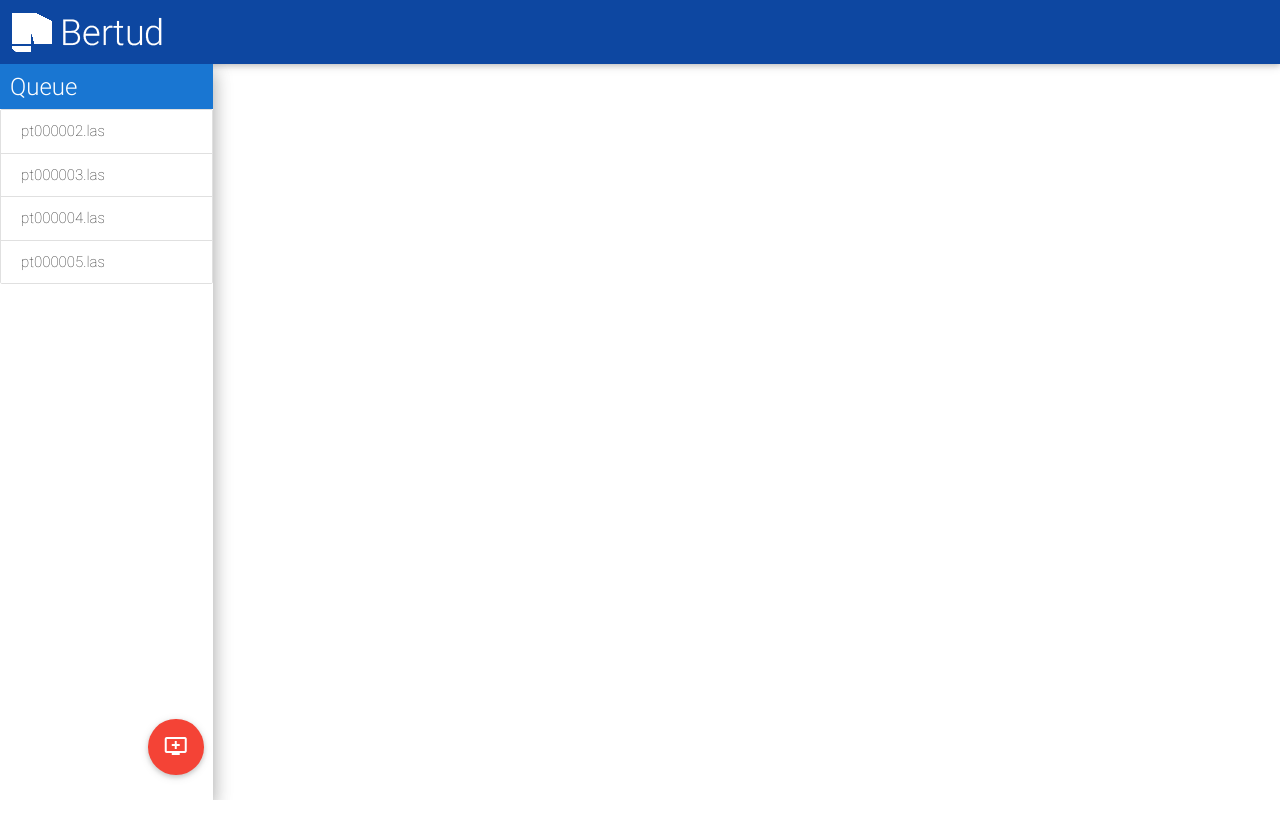
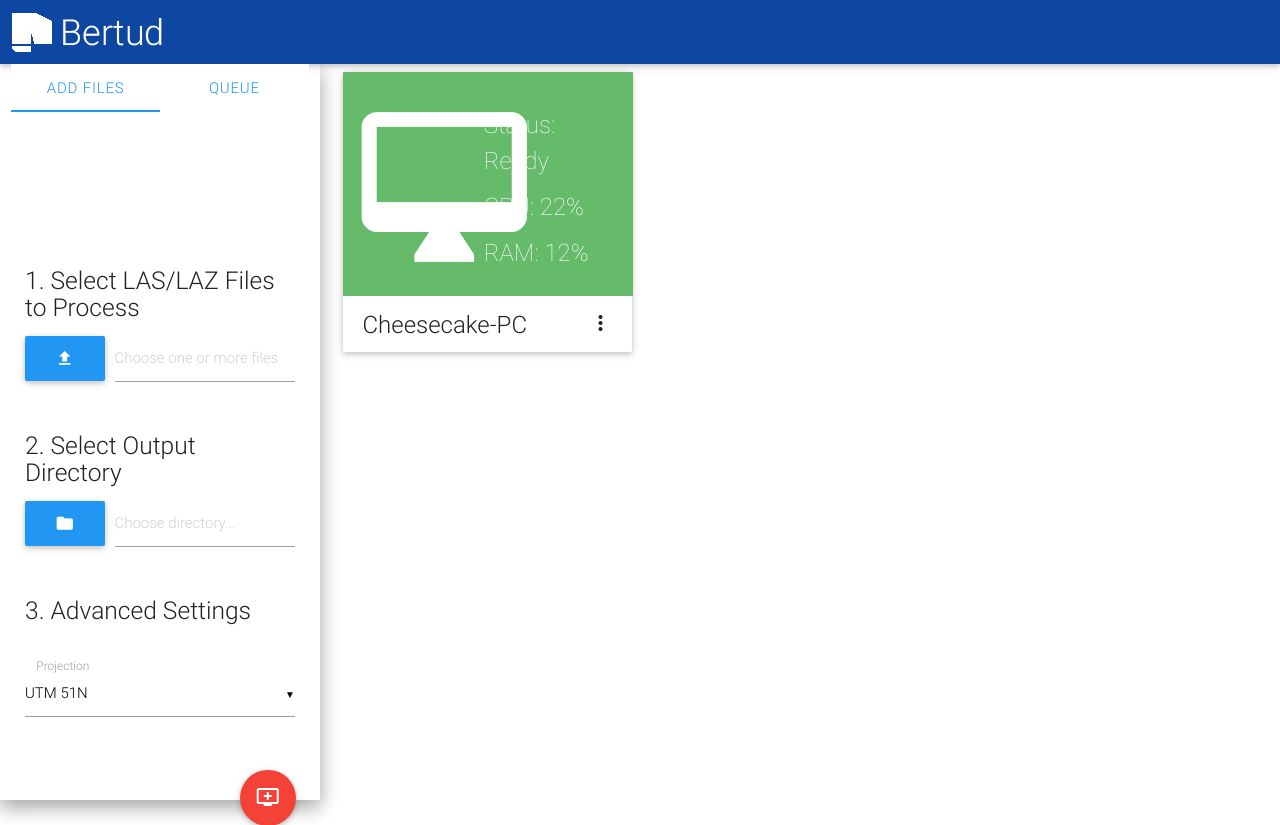
Before and after one commit to ivancheesecake/Bertud, a Flask app: template templates/index-v2.html in a window 1280 px wide. Before the commit the page ends 800 px from the top, so only its background shows below. Run offline with Flask 2, Linux system fonts and the light colour scheme; the template is opened without the code that fills it, so the values that code supplies are empty.

Commit message:
Added 'listening to workers' functionality

```diff
--- a/bertud-server-v2.py
+++ b/bertud-server-v2.py
@@ -3,10 +3,11 @@ import atexit
 import psutil
 import Pyro4
 import os
+import time
 # from Pyro4.util import SerializerBase
 # import workitem
 
-from flask import Flask,render_template,url_for
+from flask import Flask,render_template,url_for,redirect,jsonify
 app = Flask(__name__)
 
 def exit_handler():
@@ -37,15 +38,31 @@ atexit.register(exit_handler)
 
 @app.route('/')
 def index():
+
+	# Create a condition to check if these processes are running
+	subprocess.Popen(["pyro4-ns","--host","10.0.63.90"])
+	subprocess.Popen(["python","dispatcher.py"])
+	return redirect(url_for('dashboard'))
+
+@app.route('/dashboard')
+def dashboard():
+	# p = subprocess.Popen(["pyro4-ns","--host","10.0.63.90"])
 	return render_template("index-v2.html")
 
+# URI for starting the nameserver
+@app.route('/start_services')
+def start_services():
+	subprocess.Popen(["pyro4-ns","--host","10.0.63.90"])
+	# time.sleep(2)
+	subprocess.Popen(["python","dispatcher.py"])
+	return "Services initialized..."
 
-# URI for starting the nameserver
+
 @app.route('/start_nameserver')
 def start_nameserver():
 
 	# Open nameserver
-	p = subprocess.Popen(["pyro4-ns","--host","10.0.63.66"])
+	p = subprocess.Popen(["pyro4-ns","--host","10.0.63.90"])
 	return "Started nameserver successfully..."
 
 # URI for starting the nameserver
@@ -59,14 +76,10 @@ def start_dispatcher():
 @app.route('/listen')
 def listen():
 	# SerializerBase.register_dict_to_class("workitem.Workitem", Workitem.from_dict)
-	dispatcher = Pyro4.core.Proxy("PYRONAME:example.distributed.dispatcher@10.0.63.66")
+	dispatcher = Pyro4.core.Proxy("PYRONAME:example.distributed.dispatcher@10.0.63.90")
 
 	#JSONIFY THIS SHIT
-	return dispatcher.test()
-
-
-
-
+	return jsonify(dispatcher.getWorkerInfo())
 
 if __name__ == '__main__':
 	app.run(debug=True,host='0.0.0.0')
--- a/static/css/style.css
+++ b/static/css/style.css
@@ -6,6 +6,12 @@
 	margin:0px;
 }
 
+body{
+	font-family: Roboto Light;
+}
+
+/*Navbar Styles*/
+
 #navbar-icon{
 
 	margin-top:12px;
@@ -13,6 +19,11 @@
 }
 
 /* Left styles*/
+#files{
+	padding-left: 25px;
+	padding-right: 25px;
+	margin-top: 120px;
+}
 
 #left{
 
@@ -35,7 +46,13 @@
 	font-family: Roboto Light;
 }
 
+{
+	color:Black;
+}
 
+input{
+	color: Black;
+}
 #queue-bottom{
 	height: 80px;
 	padding: 10px;
@@ -43,8 +60,50 @@
 /*	border:1px black solid;*/
 }
 
+/* Right styles*/
+
 #right{
 
 	/*background-color:blue;*/
 	height: 100%;
 }
+
+.card-content{
+	padding-bottom: 0px!important;
+	padding-top: 5px!important;
+}
+
+.card-image{
+	max-height: 80%!important;
+}
+
+.card-icon{
+	margin-top: 10px!important;
+}
+
+.small{
+	height: 280px!important;
+}
+.pc-panel{
+	height: 280px!important;
+}
+
+.pc-icon{
+	font-size: 180px!important;
+	color: white;
+	margin-top: 25px;
+}
+
+.pc-status{
+
+	padding: 20px!important;
+	margin-top: 5px;
+	color: white;
+}
+
+.pc-status p{
+	margin-top: 10px;
+	margin-bottom: 5px;
+	font-size: 24px;
+	font-family: Roboto;
+}
--- a/templates/index-v2.html
+++ b/templates/index-v2.html
@@ -9,7 +9,7 @@
 	@font-face {
 		  font-family: "Roboto";
 		  src: local(Roboto Thin), url("{{url_for('static',filename='Roboto-Thin.eot')}}");
-		  src: url("{{url_for('static',filename='Roboto-Thin.eot')}}?#iefix") format("embedded-opentype"), url(("{{url_for('static',filename='Roboto-Thin.woff2')}}") format("woff2"), url(("{{url_for('static',filename='Roboto-Thin.woff')}}") format("woff"), url(("{{url_for('static',filename='Roboto-Thin.ttf')}}") format("truetype");
+		  src: url("{{url_for('static',filename='Roboto-Thin.eot')}}?#iefix") format("embedded-opentype"), url("{{url_for('static',filename='Roboto-Thin.woff2')}}") format("woff2"), url("{{url_for('static',filename='Roboto-Thin.woff')}}") format("woff"), url("{{url_for('static',filename='Roboto-Thin.ttf')}}") format("truetype");
 		  font-weight: 200;
 		}
 
@@ -62,27 +62,109 @@
 		</nav>
 
 		<div class="row" id="main">
-			<div id="left" class="col s2 m2 l2 z-depth-2">
-				<div id="queue-header" class="row blue darken-2">
-					<p>Queue</p>
+			<div id="left" class="col s4 m4 l3 z-depth-2">
+				<div class="row">
+					<div class="col s12" id="tab-container">
+						<ul class="tabs">
+				        <li class="tab col s3"><a class="active blue-text" href="#files">Add Files</a></li>
+				        <li class="tab col s3"><a href="#queue" class=" blue-text">Queue</a></li>
+				         <div class="indicator blue" style="z-index:1"></div>
+				      </ul>
+
+					</div>
+					 <div id="files" class="col s12">
+					 	<br />
+					 	<h5>1. Select LAS/LAZ Files to Process</h5>
+
+					 	<div class="file-field input-field">
+							<div class="btn waves-effect waves-light blue">
+							<span><i class="material-icons">file_upload</i></span>
+							<input type="file" multiple>
+							</div>
+							<div class="file-path-wrapper">
+							<input class="file-path validate" type="text" placeholder="Choose one or more files">
+							</div>
+						</div>
+
+						<br />
+
+						<h5>2. Select Output Directory</h5>
+
+						<div class="file-field input-field">
+							<div class="btn waves-effect waves-light  blue">
+							<span><i class="material-icons">folder</i></span>
+							<input type="file"  webkitdirectory directory>
+							</div>
+							<div class="file-path-wrapper">
+							<input class="file-path validate" type="text" placeholder="Choose directory...">
+							</div>
+						</div>
+
+						<br />
+
+						<h5>3. Advanced Settings</h5>
+						<br />
+						<div class="input-field ">
+						    <select >
+						      <option class="blue" value="1">UTM 51N</option>
+						      <option class="blue" value="2">UTM 50N</option>
+						    </select>
+						    <label>Projection</label>
+					  	</div>
+
+						<br />
+						<div class="input-field" style="text-align:right">
+							<a id="btn-add"class="btn-floating btn-large waves-effect waves-light red tooltipped" data-position="bottom" data-delay="50" data-tooltip="Add File/s to Queue"><i class="material-icons">add_to_queue</i></a>
+						</div>
+
+					 </div>
+   					 <div id="queue" class="col s12">Test 2</div>
+
+				</div>
+			</div>
+
+			<div id="right"class="col s8 m8 l9">
+
+				<div class="row">
+					<div class="col s12 m4 l4">
+						<div id="pc-1" class="card small">
+							<div class="card-image waves-effect waves-block waves-light">
+								 <!-- <img class="activator" src="{{url_for('static',filename='test.png')}}"> -->
+								 <div class="activator pc-panel green lighten-1">
+
+								 	<div class="row ">
+								 		<div class="col s5 m5 l5">
+								 			<i class="material-icons pc-icon">desktop_mac</i>
+								 		</div>
+
+								 		<div class="col s7 m7 l7 pc-status">
+								 			<p id="status-pc1" class="status">
+								 				Status: Ready
+								 			</p>
+								 			<p id="cpu-pc1" class="cpu">
+								 				CPU: 22%
+								 			</p>
+								 			<p id="ram-pc1" class="ram">
+								 				RAM: 12%
+								 			</p>
+								 		</div>
+								 	</div>
+								 </div>
+							</div>
+
+							<div class="card-content">
+								<span class="card-title activator grey-text text-darken-4">Cheesecake-PC<i class="material-icons right card-icon">more_vert</i></span>
+							</div>
+							<div class="card-reveal">
+							<span class="card-title grey-text text-darken-4">Cheesecake-PC<i class="material-icons right ">close</i></span>
+							<p>Here is some more information about this product that is only revealed once clicked on.</p>
+							</div>
+						</div>
+					</div>
 				</div>
 
-				<div id="queue-content">
-					 <ul class="collection">
-				        <li class="collection-item">pt000002.las</li>
-				        <li class="collection-item">pt000003.las</li>
-				        <li class="collection-item">pt000004.las</li>
-				        <li class="collection-item">pt000005.las</li>
-				      </ul>
+			</div>
 
-				</div>
-
-				<div id="queue-bottom">
-						<a id="add" class="btn-floating btn-large waves-effect waves-light red"><i class="material-icons">add_to_queue</i></a>
-				</div>
-			</div>
-			<div id="right"class="col s2 m10 l10">
-			</div>
 		</div>
 
 	<script type="text/javascript" src="{{url_for('static',filename='jquery-1.12.0.min.js')}}"></script>
@@ -94,53 +176,50 @@
 
 	$(document).ready(function() {
 
+		$('select').material_select();
 		$("#main").height($(window).height()-64);
 		$("#queue-content").height($(window).height()-200);
+
+
+
 	});
 
+	$('#btn-add').click(function(event) {
+		alert("HERE");
+	});
 
 	// Initialize Services
 
-	// $(document).ready(function() {
+	$(document).ready(function() {
 
-	// 	// Start nameserver
+		setInterval(function(){
 
-	// 	$.ajax({
-	// 	url: 'http://127.0.0.1:5000/start_nameserver',
-	// 	type: 'GET'
-	// 	})
-	// 	.done(function() {
-	// 		$("#status").prepend("<p>Nameserver is ready</p>");
-	// 	})
-	// 	.fail(function() {
-	// 		console.log("error");
-	// 	});
+			$.ajax({
+				url: 'http://127.0.0.1:5000/listen',
+				type: 'GET',
+				success: function(resp){
+					// console.log(resp);
+					// $("#status").prepend("<p>"+resp+"</p>");
+					update_pcs(resp);
 
-	// 	// Start dispatcher
-	// 	$.ajax({
-	// 	url: 'http://127.0.0.1:5000/start_dispatcher',
-	// 	type: 'GET'
-	// 	})
-	// 	.done(function() {
-	// 		$("#status").prepend("<p>Dispatcher is ready</p>");
-	// 	});
+				}
+				});
+			}, 5000);
 
-	// });
 
-	// $("#listen").click(function(event) {
+	});
 
-	// 	setInterval(function(){
+	function update_pcs(obj){
 
-	// 		$.ajax({
-	// 			url: 'http://127.0.0.1:5000/listen',
-	// 			type: 'GET',
-	// 			success: function(resp){
-	// 				console.log(resp);
-	// 				$("#status").prepend("<p>"+resp+"</p>");
-	// 			}
-	// 			});
-	// 		}, 5000);
-	// 	});
+		$.each(obj, function(index,o){
+
+			$("#cpu-pc"+index).html("CPU: "+o.cpu+"%");
+			$("#ram-pc"+index).html("RAM: "+o.ram+"%");
+
+		});
+
+
+	}
 
 
 	</script>
```
Also changed, not shown: dispatcher.py (+11 -3 lines), worker_usage.py (+4 -3 lines), 1 other file.
